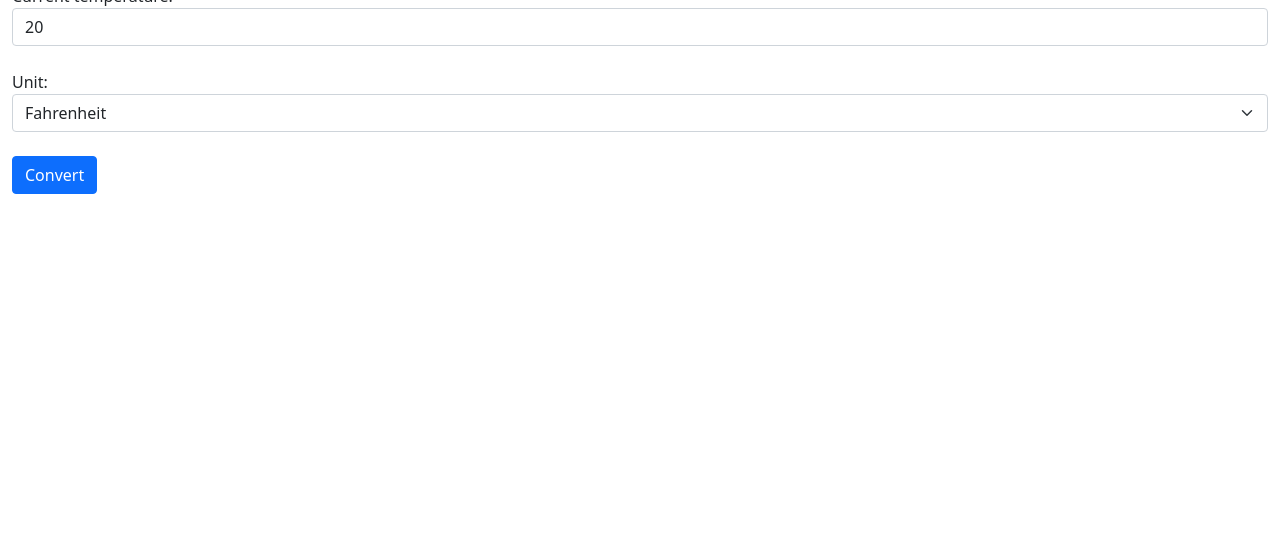
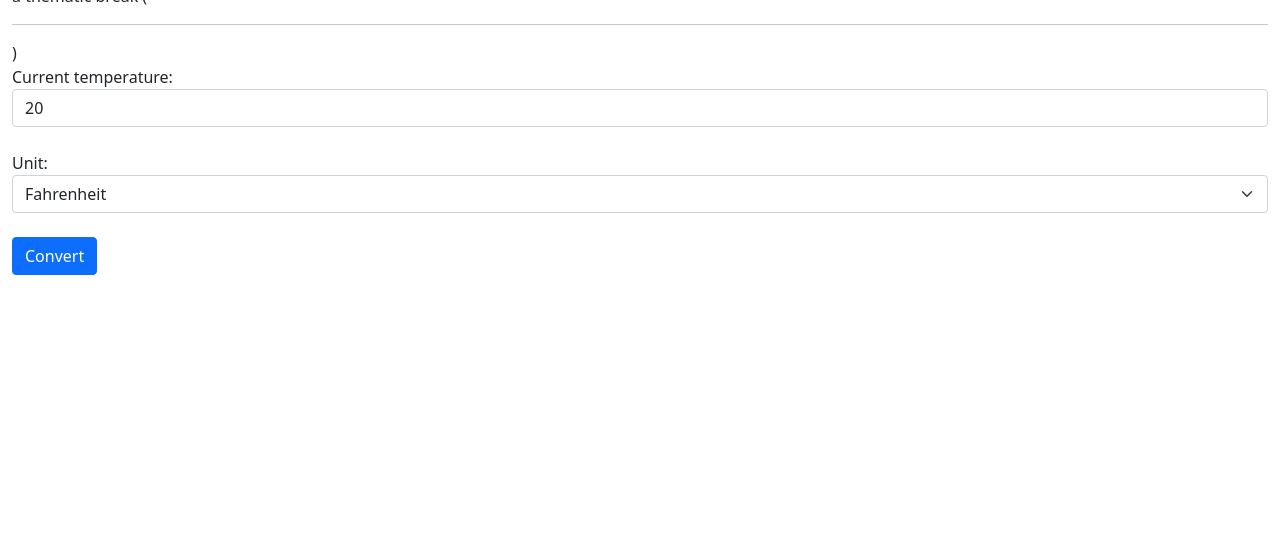
Before and after one commit to BurnedRose/ex4b, a plain HTML site: page index.html in a window 1280 px wide. Shown: the part 263-800 px from the top of the page. Drawn offline with nearby package versions, Linux system fonts and the light colour scheme.

Commit message:
Adding a thematic break between img and form

```diff
--- a/index.html
+++ b/index.html
@@ -13,6 +13,7 @@
 		<h1>Temperature conversion</h1>
 		<img src="images/temperature.gif" class="img-fluid" alt="runner logo" width="150" height="150"><br>
 		<form role="form" method="GET">
+			a thematic break (<hr>)
 		  <div class="form-group">
 			<label for="tem">Current temperature:</label>
 			<input type="text" class="form-control" name="temp" id="temp" value="20">
```
